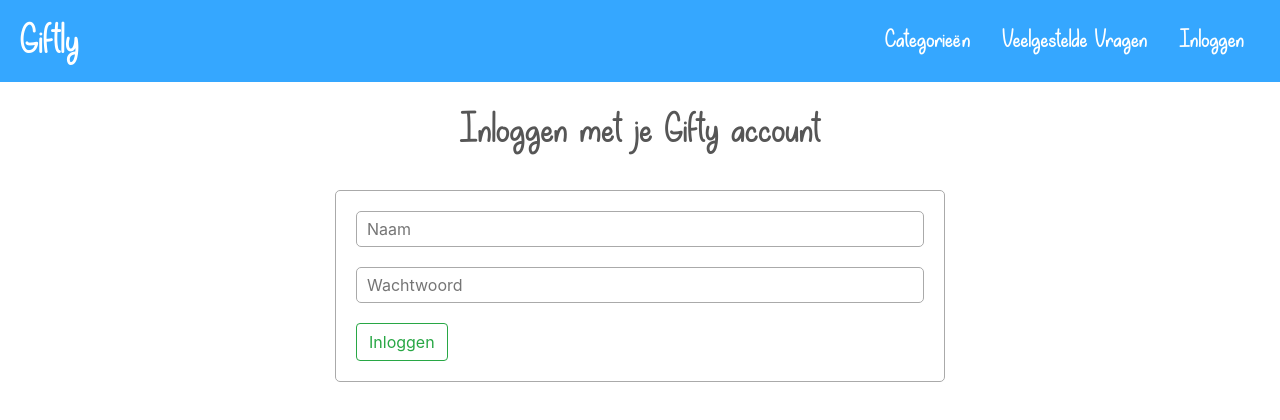
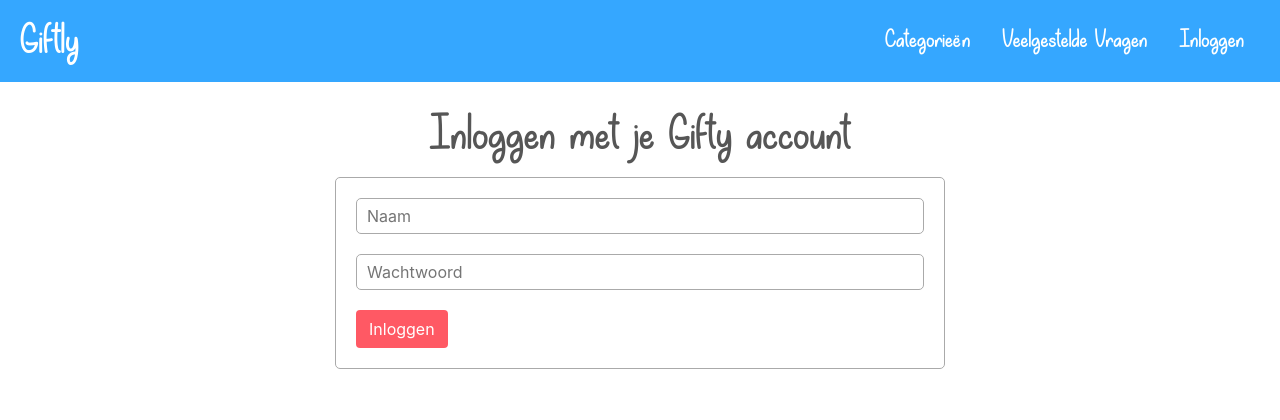
Before and after one commit to JensVanAssche/giftly, a Vue app: page /login in a window 1280 px wide. Shown: the top 420 px of the page. Built offline with nearby package versions, Linux system fonts and the light colour scheme; a small style sheet from the web is missing.

Commit message:
css cleaning

```diff
--- a/src/assets/scss/style.scss
+++ b/src/assets/scss/style.scss
@@ -20,6 +20,12 @@
   }
 }
 
+.page-title {
+  font-family: $logo-font;
+  color: $font-color;
+  font-size: 5em;
+  text-align: center;
+}
 
 body {
   overflow-y: scroll;
@@ -112,13 +118,6 @@ body {
 }
 
 .categories {
-  h1 {
-    font-family: $logo-font;
-    color: $font-color;
-    font-size: 5em;
-    text-align: center;
-  }
-
   .card {
     margin-bottom: 40px;
   }
@@ -129,27 +128,16 @@ body {
     font-family: $logo-font;
     font-size: 3em;
   }
+
   .btn { margin-right: 10px;}
 }
 
 .faq {
-  h1 {
-    font-family: $logo-font;
-    color: $font-color;
-    font-size: 5em;
-    text-align: center;
-  }
+
 }
 
 .login {
-  h1 {
-    font-family: $logo-font;
-    color: $font-color;
-    font-size: 3em;
-    text-align: center;
-    margin-bottom: 30px;
-  }
-
+  h1 { font-size: 3.5em; }
   .loginfields {
     border: 1px #aaa solid;
     border-radius: 5px;
@@ -166,13 +154,6 @@ body {
 }
 
 .checkout {
-  h1 {
-    font-family: $logo-font;
-    color: $font-color;
-    font-size: 5em;
-    text-align: center;
-  }
-
   h3 { margin-top: 20px; }
 }
 
--- a/src/views/Categories.vue
+++ b/src/views/Categories.vue
@@ -1,6 +1,6 @@
 <template>
   <div class="categories">
-    <h1>Categorieën</h1>
+    <h1 class="page-title">Categorieën</h1>
     <div class="row justify-content-around">
       <div v-for="(category, i) in categories" :key="i" class="col-md-4 col-lg-3">
         <Card :key="i" :name="category.name" :info="category.info">
--- a/src/views/FAQ.vue
+++ b/src/views/FAQ.vue
@@ -1,6 +1,6 @@
 <template>
   <div class="faq">
-    <h1>Veelgestelde vragen</h1>
+    <h1 class="page-title">Veelgestelde vragen</h1>
     <ul>
       <li v-for="(item, i) in faq" :key="i">
         <span class="d-block lead">
--- a/src/views/Login.vue
+++ b/src/views/Login.vue
@@ -3,12 +3,12 @@
 		<div class="row">
 			<div class="col-3"></div>
 			<div class="col-6">
-				<h1>Inloggen met je Gifty account</h1>
+				<h1 class="page-title">Inloggen met je Gifty account</h1>
 				<div class="loginfields">
 					<input type="text" name="name" placeholder="Naam" v-model="loginName">
 					<input type="password" name="password" placeholder="Wachtwoord">
-					<button v-if="!loginName" class="btn btn-outline-success" @click="showAlert">Inloggen</button>
-					<router-link v-else to="/" class="btn btn-outline-success" @click.native="$store.commit('changeLogin', loginName)">Inloggen</router-link>
+					<button v-if="!loginName" class="btn btn-red" @click="showAlert">Inloggen</button>
+					<router-link v-else to="/" class="btn btn-red" @click.native="$store.commit('changeLogin', loginName)">Inloggen</router-link>
 				</div>
 			</div>
 			<div class="col-3"></div>
```
